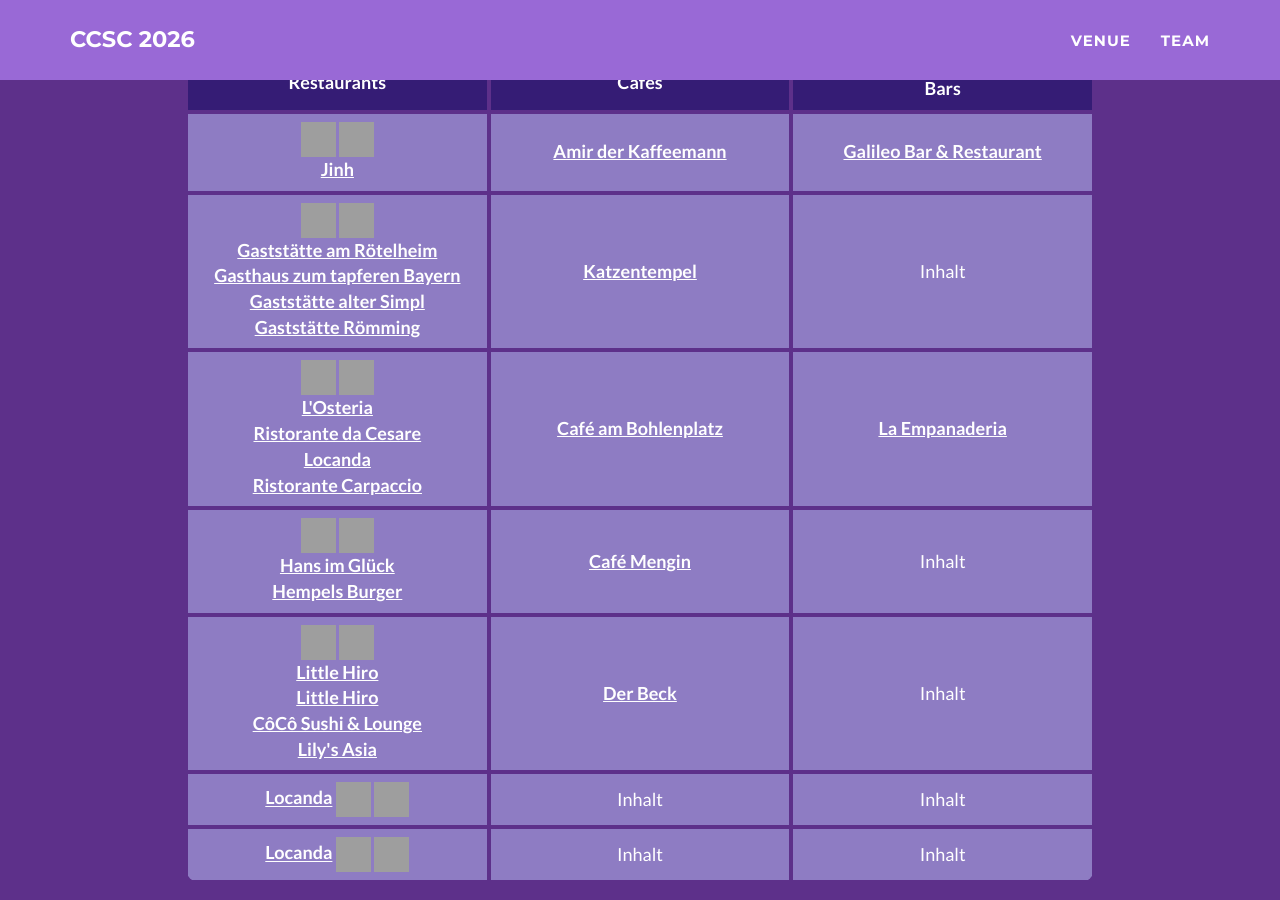
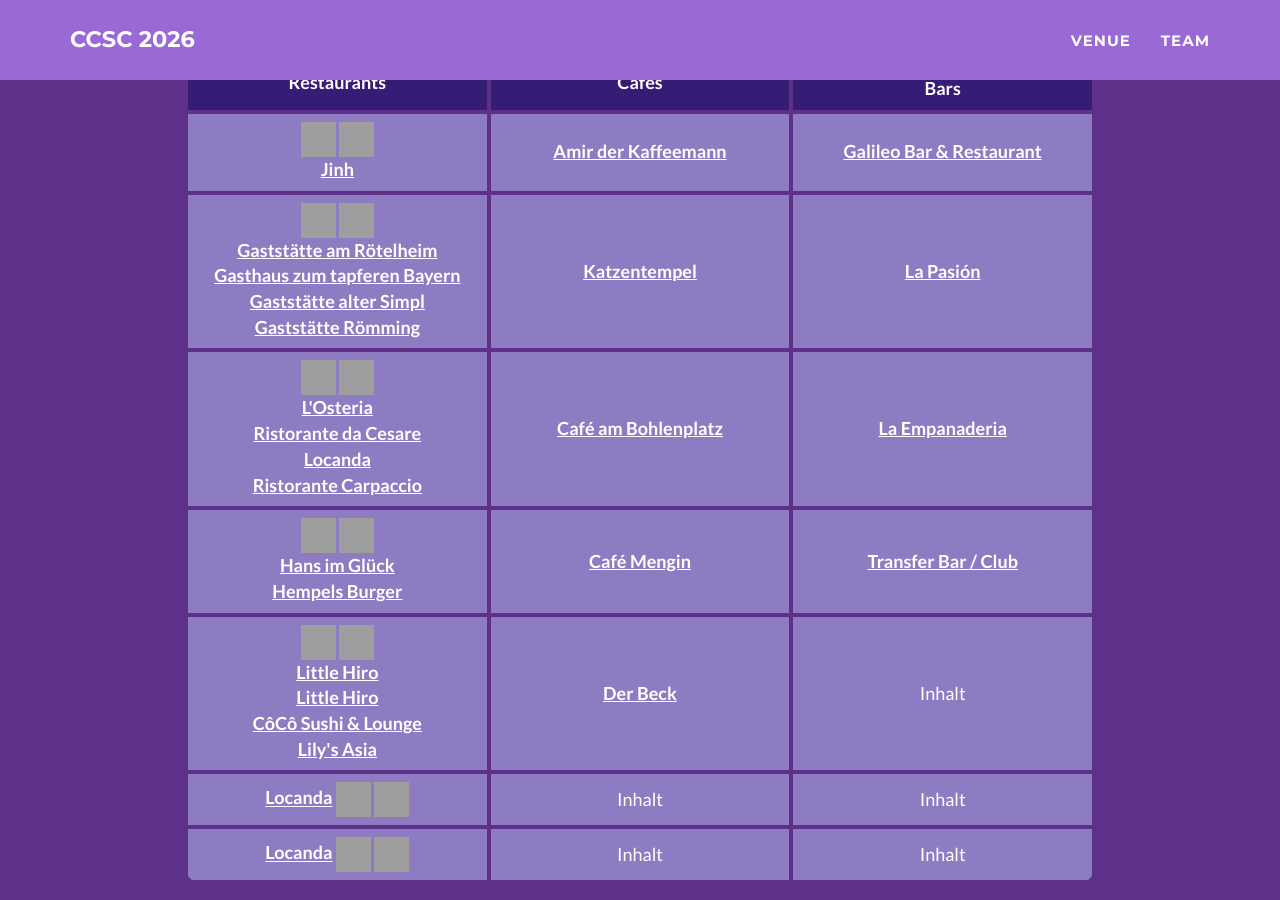
Before and after one commit to ccsc2026/ccsc2026.github.io, a Jekyll site: the page built from venue.html, in a window 1280 px wide and 900 px high, scrolled down 3118 px, cut to the strip 0-900 px from the top of the window. Built offline with Jekyll 4.4.1, drawn with Linux system fonts in a browser that asks for light colours; grey boxes are pictures that could not be loaded.

Commit message:
Update venue.html
updated list

```diff
--- a/venue.html
+++ b/venue.html
@@ -217,7 +217,7 @@ layout: page
 	 	<br> <a href="https://maps.app.goo.gl/ZPWg9Hqq7ksDibyX7" target="_blank" style="color:#ffffff;"><b>Gaststätte alter Simpl</b></a>
 	  	<br> <a href="https://maps.app.goo.gl/N66teWFbrt2qhrDZ9" target="_blank" style="color:#ffffff;"><b>Gaststätte Römming</b></a> </td>
           <td> <a href="https://maps.app.goo.gl/r4kaZgPLvJtw2Tz19" target="_blank" style="color:#ffffff;"><b>Katzentempel</b></a> </td>
-          <td>Inhalt</td>
+          <td> <a href="https://maps.app.goo.gl/x2qSMfVJbnpdps9e9" target="_blank" style="color:#ffffff;"><b>La Pasión</b></a> </td>
         </tr>
 	<tr>
           <td> <img width="35" height="35" src="https://img.icons8.com/fluency/48/salami-pizza.png" alt="salami-pizza"/>  <img width="35" height="35" src="https://img.icons8.com/fluency/48/wine-glass.png" alt="wine-glass"/>
@@ -232,7 +232,7 @@ layout: page
 		<br> <a href="https://maps.app.goo.gl/oFnC91czaVoXQjuw5" target="_blank" style="color:#ffffff;"><b>Hans im Glück</b></a>
 	  	<br> <a href="https://maps.app.goo.gl/nhXjAEygZFp1LW4ZA" target="_blank" style="color:#ffffff;"><b>Hempels Burger</b></a> </td>
           <td> <a href="https://maps.app.goo.gl/EsRJmj6FC3F9ukHg9" target="_blank" style="color:#ffffff;"><b>Café Mengin</b></a> </td>
-          <td>Inhalt</td>
+          <td> <a href="https://maps.app.goo.gl/tNg9sA19ZqNuF1R56" target="_blank" style="color:#ffffff;"><b>Transfer Bar / Club</b></a> </td>
         </tr>
  	<tr>
           <td> <img width="35" height="35" src="https://img.icons8.com/fluency/48/salmon-sushi.png" alt="salmon-sushi"/>  <img width="35" height="35" src="https://img.icons8.com/fluency/48/bento.png" alt="bento"/>
```
